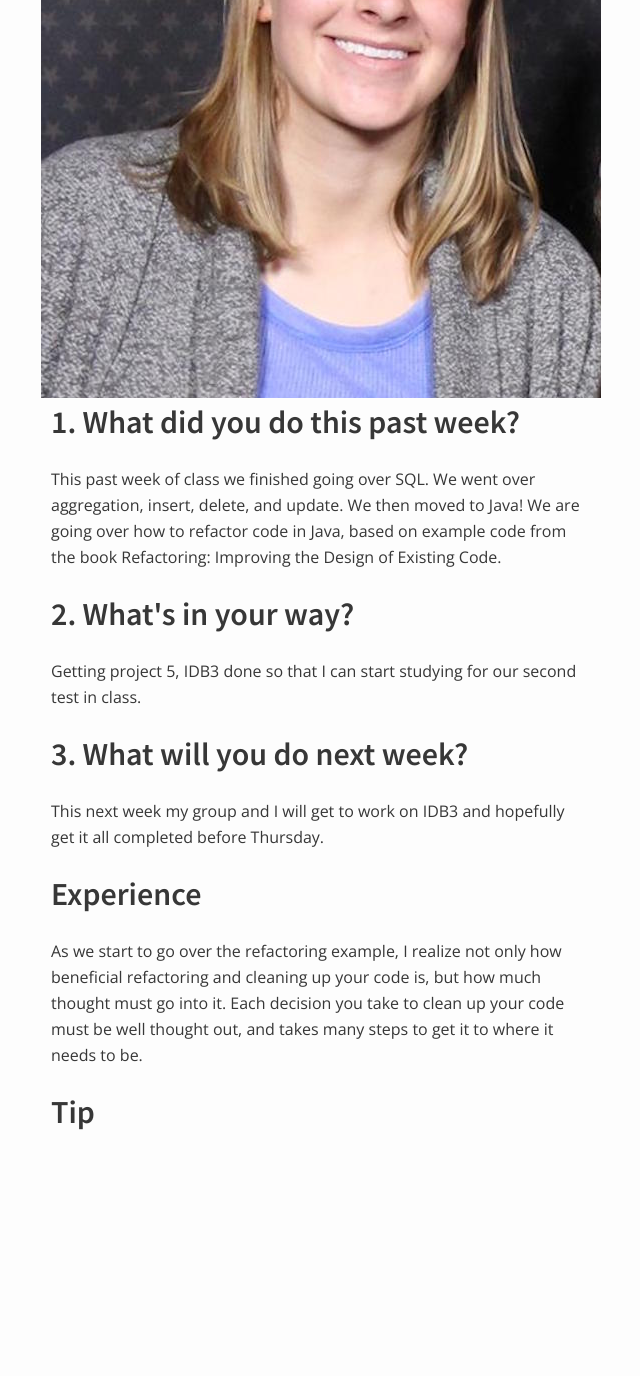
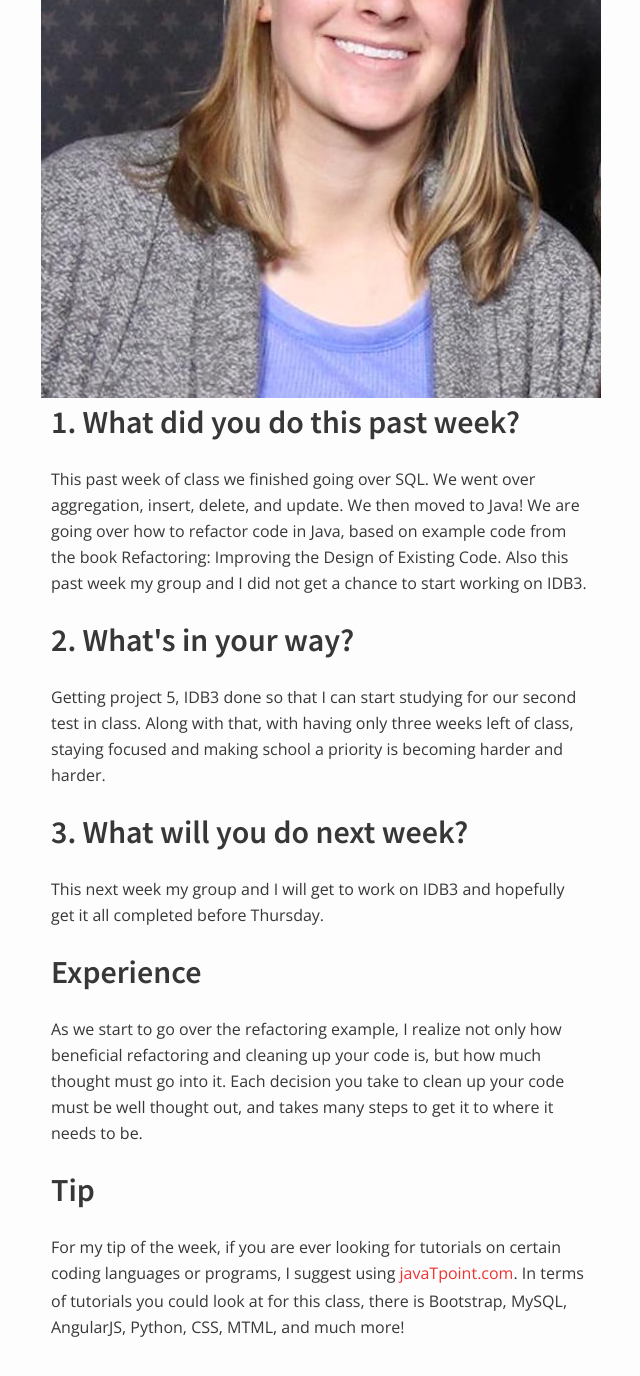
Before and after one commit to seshutter/CS373-Blog, a Jekyll site: the page built from _posts/2016-04-17-Week-12.md, in a window 1280 px wide and 1400 px high, scrolled down 511 px. Shown: the top 1376 px of the window, without its empty margins (319-959 px from the left). Built offline with Jekyll 4.4.1, drawn with Linux system fonts in a browser that asks for light colours; before the commit the page ends 1707 px from its top, so only the background shows below that.

Commit message:
Updates to week 12 post

```diff
--- a/_posts/2016-04-17-Week-12.md
+++ b/_posts/2016-04-17-Week-12.md
@@ -8,11 +8,13 @@ date:   2016-04-17
 This past week of class we finished going over SQL. We went over aggregation,
 insert, delete, and update. We then moved to Java! We are going over how to
 refactor code in Java, based on example code from the book Refactoring:
-Improving the Design of Existing Code.
+Improving the Design of Existing Code. Also this past week my group and I did not
+get a chance to start working on IDB3.
 
 <h2>2. What's in your way?</h2>
 Getting project 5, IDB3 done so that I can start studying for our second test in
-class.
+class. Along with that, with having only three weeks left of class, staying
+focused and making school a priority is becoming harder and harder.
 
 <h2>3. What will you do next week?</h2>
 This next week my group and I will get to work on IDB3 and hopefully get it all
@@ -25,3 +27,7 @@ Each decision you take to clean up your code must be well thought out, and takes
 many steps to get it to where it needs to be.
 
 <h2>Tip</h2>
+For my tip of the week, if you are ever looking for tutorials on certain coding
+languages or programs, I suggest using [javaTpoint.com](http://www.javatpoint.com).
+In terms of tutorials you could look at for this class, there is Bootstrap, MySQL,
+AngularJS, Python, CSS, MTML, and much more!
```
